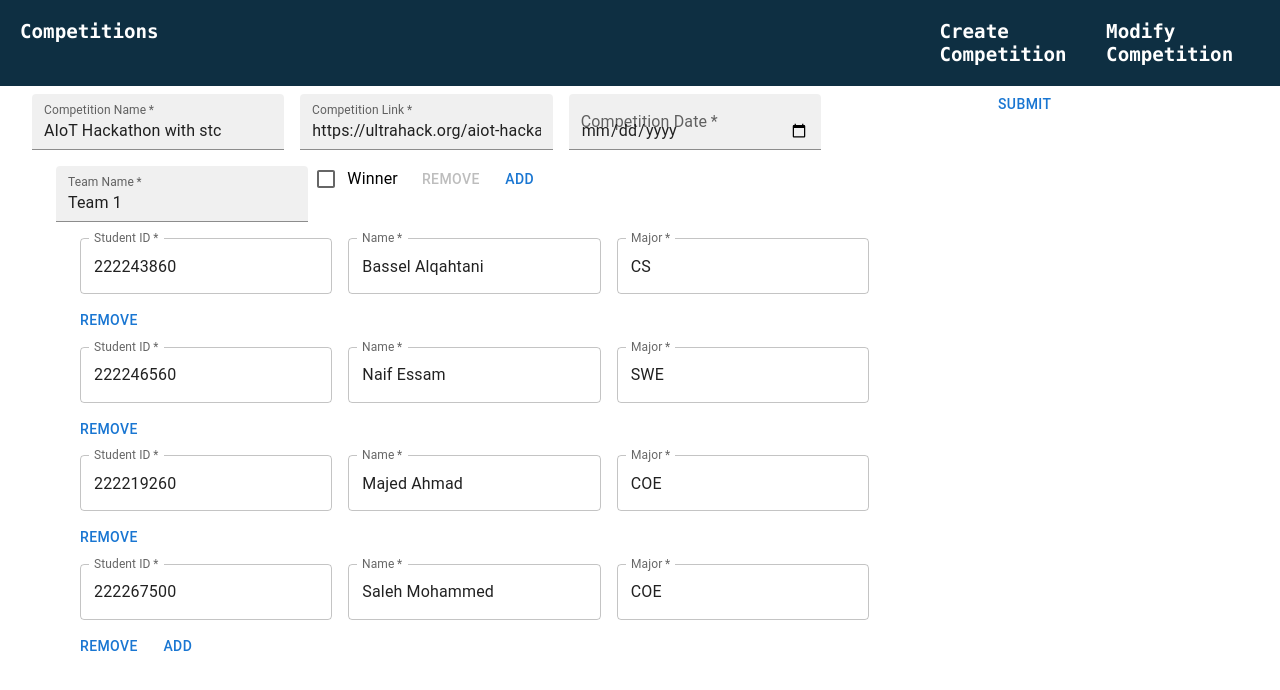
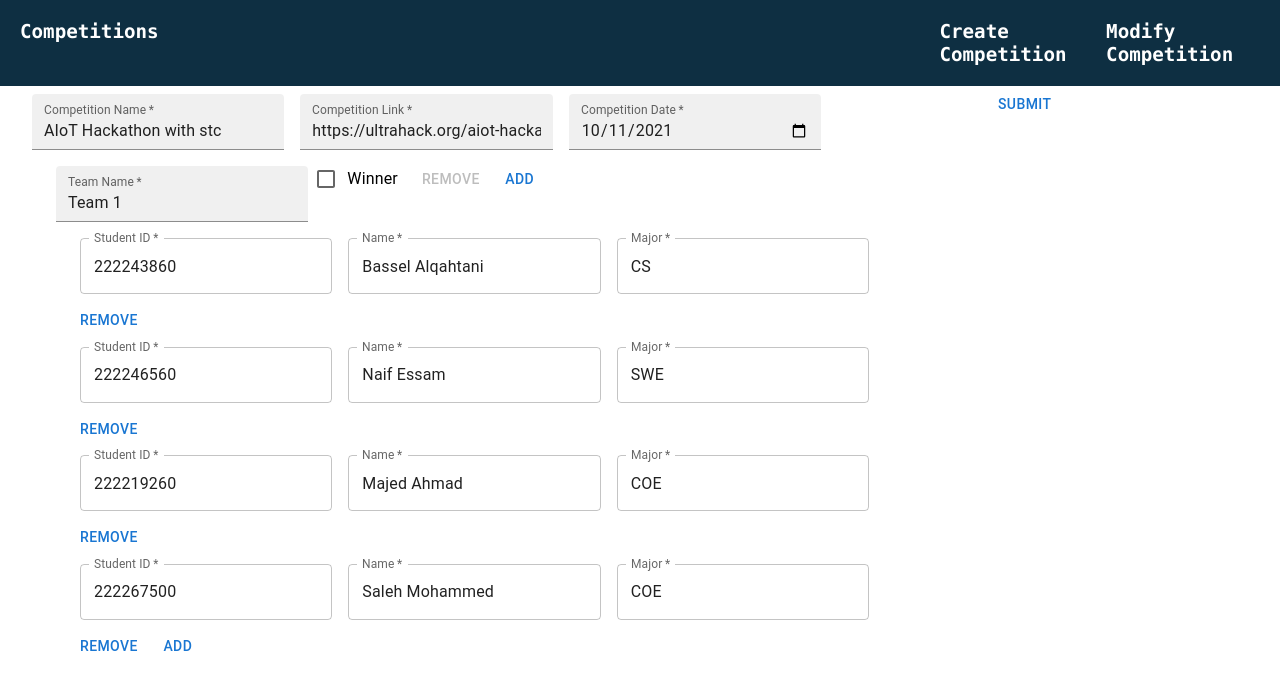
Before and after one commit to infvg/Competitions-Frontend, a React (Create React App) app: page /create in a window 1280 px wide. Shown: the top 690 px of the page. Built offline with nearby package versions, Linux system fonts and the light colour scheme.

Commit message:
Form part

```diff
--- a/src/sites/create.js
+++ b/src/sites/create.js
@@ -192,38 +192,26 @@ function StudentForm(props) {
   }
 
 function Create(){
-  const [top, setTop] = useState([]);
-  const getData = () => {
-    setTop([{"name":"AIoT Hackathon with stc","link":"https://ultrahack.org/aiot-hackathon-stc","id":"A2QWDQWD","date":"2021-10-11T21:00:00.000+00:00","teams":[{"name":"Team 1","isWinner":"TRUE","students":[{"name":"Bassel Alqahtani","major":"CS","stId":"222243860"},{"name":"Naif Essam","major":"SWE","stId":"222246560"},{"name":"Majed Ahmad","major":"COE","stId":"222219260"},{"name":"Saleh Mohammed","major":"COE","stId":"222267500"}],"winner":true}]},{"name":"CyberuHub","link":"https://twitter.com/CyberhubSa","id":"WDWD1","date":"2021-10-01T21:00:00.000+00:00","teams":[{"name":"","students":[{"name":"Ahmad Mohammed","major":"CS","stId":"222253860"},{"name":"Abdullah Ali","major":"EE","stId":"222256560"},{"name":"Abdulaziz fawwaz","major":"MIS","stId":"222279260"},{"name":"Faris Ahmad","major":"SWE","stId":"222256700"}],"winner":false}]},{"name":"second","link":"https://ultrahack.org/aiot-hackathon-stc","id":"A2QWDQWD","date":"2021-10-11T21:00:00.000+00:00","teams":[{"name":"Team 1","isWinner":"TRUE","students":[{"name":"Bassel Alqahtani","major":"CS","stId":"222243860"}],"winner":true},{"name":"Team 2","isWinner":"FALSE","students":[{"name":"Bassel Alqahtanddi","major":"CS","stId":"222243860"}]}]}]);
-    /*const result = await axios.get("http://localhost:8080/competitions/").then(response => {
-    console.log(response.data);
-    setTop(response.data);
-  }).catch(error => this.setState({error,isLoading: false}));
-  */
-}
-  const handleSubmit = (data,e) => {
-      console.log(data)
 
-      axios.get("http://localhost:8080/do","te").then(response => {
-        console.log(response.data);
-  });
-  }
+  const handleSubmit = (e) => {
+      e.preventDefault();
+      console.log(e.target.elements.name.value)
+  };
+
     return(
         <div id = 'create'>
                     <Header />
                     <div>
-                        <Box component="form"sx={{'& .MuiTextField-root': { m: 1, width: '25ch' }, }}noValidateautoComplete="off">
+                        <Box component="form" sx={{'& .MuiTextField-root': { m: 1, width: '25ch' }, }}noValidateautoComplete="off" onSubmit={handleSubmit}>
       <div>
-        <form onSubmit={handleSubmit}>
       <Grid container spacing={5}>
           <Grid item xs={9}>
-        <CompForm data={{"name":"AIoT Hackathon with stc","link":"https://ultrahack.org/aiot-hackathon-stc","id":"A2QWDQWD","date":"2021-10-11T21:00:00.000+00:00","teams":[{"name":"Team 1","isWinner":"TRUE","students":[{"name":"Bassel Alqahtani","major":"CS","stId":"222243860"},{"name":"Naif Essam","major":"SWE","stId":"222246560"},{"name":"Majed Ahmad","major":"COE","stId":"222219260"},{"name":"Saleh Mohammed","major":"COE","stId":"222267500"}],"winner":true}]}}/>
+        <CompForm data={{"name":"AIoT Hackathon with stc","link":"https://ultrahack.org/aiot-hackathon-stc","id":"A2QWDQWD","date":"2021-10-11","teams":[{"name":"Team 1","isWinner":"TRUE","students":[{"name":"Bassel Alqahtani","major":"CS","stId":"222243860"},{"name":"Naif Essam","major":"SWE","stId":"222246560"},{"name":"Majed Ahmad","major":"COE","stId":"222219260"},{"name":"Saleh Mohammed","major":"COE","stId":"222267500"}],"winner":true}]}}/>
         </Grid>
           <Grid item xs={3}>
         <Button type="submit"> Submit</Button>
         </Grid>
         </Grid>
-        </form>
         </div>
         </Box>
                     </div>
```
